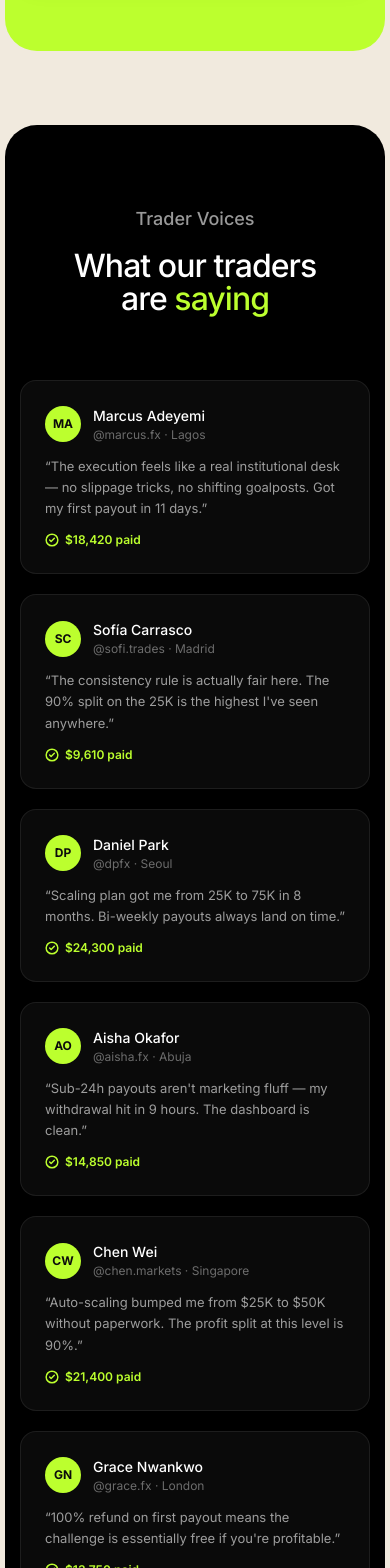
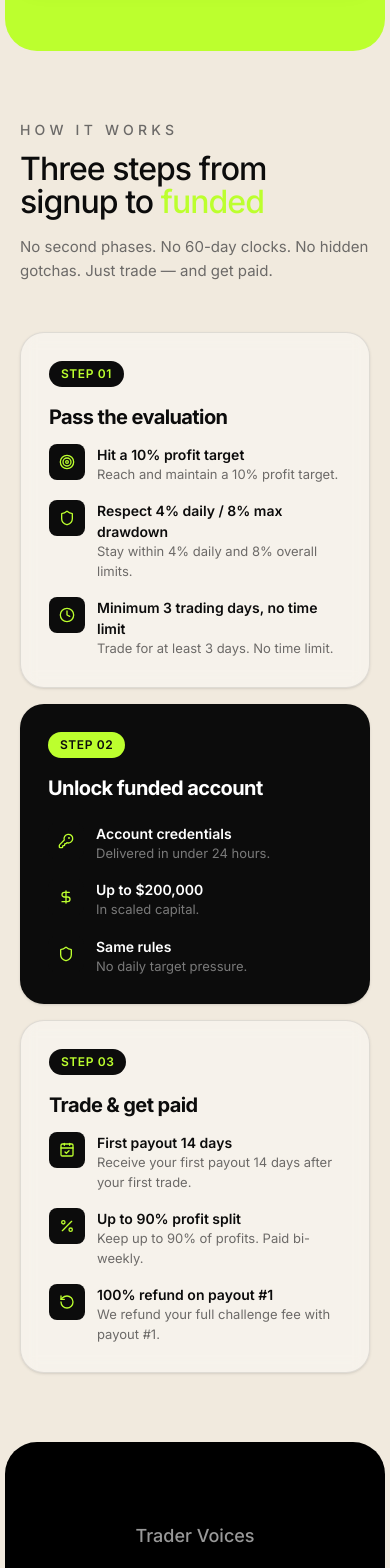
Before and after one commit to jatinkatariaaaa/thepeoplepropwebsite, a Next.js app: page /v2 in a window 390 px wide. Shown: the part 6920-8488 px from the top of the page. Built offline with nearby package versions, Linux system fonts and the light colour scheme.

Commit message:
feat(v2): add horizontal scrolling evaluation steps from v3

```diff
--- a/src/app/v2/page.tsx
+++ b/src/app/v2/page.tsx
@@ -16,7 +16,18 @@ import {
   MoonStar,
   RotateCcw,
   BadgeDollarSign,
+  Target,
+  KeyRound,
+  DollarSign,
+  Percent,
+  CalendarCheck,
+  ArrowRight,
 } from "lucide-react";
+
+import gsap from "gsap";
+import { ScrollTrigger } from "gsap/ScrollTrigger";
+
+gsap.registerPlugin(ScrollTrigger);
 
 import { cn } from "@/lib/utils";
 import { V2ChallengeCalculator } from "@/components/landing/V2ChallengeCalculator";
@@ -32,6 +43,176 @@ import { V2ChallengeCalculator } from "@/components/landing/V2ChallengeCalculato
    • Giant typography, tight tracking
    • Neon lime (#bcff2e) accent
    ═══════════════════════════════════════════════════════════════ */
+
+/* ---------- GSAP / ScrollTrigger Helpers ---------- */
+function useReducedMotion() {
+  const [reduced, setReduced] = useState(false);
+  useEffect(() => {
+    const mq = window.matchMedia("(prefers-reduced-motion: reduce)");
+    const update = () => setReduced(mq.matches);
+    update();
+    mq.addEventListener("change", update);
+    return () => mq.removeEventListener("change", update);
+  }, []);
+  return reduced;
+}
+
+type StepBullet = { icon: any; t: string; s: string };
+type Step = { badge: string; title: string; dark: boolean; bullets: StepBullet[] };
+
+const STEPS: Step[] = [
+  {
+    badge: "Step 01",
+    title: "Pass the evaluation",
+    dark: false,
+    bullets: [
+      { icon: Target, t: "Hit a 10% profit target", s: "Reach and maintain a 10% profit target." },
+      { icon: Shield, t: "Respect 4% daily / 8% max drawdown", s: "Stay within 4% daily and 8% overall limits." },
+      { icon: Clock, t: "Minimum 3 trading days, no time limit", s: "Trade for at least 3 days. No time limit." },
+    ],
+  },
+  {
+    badge: "Step 02",
+    title: "Unlock funded account",
+    dark: true,
+    bullets: [
+      { icon: KeyRound, t: "Account credentials", s: "Delivered in under 24 hours." },
+      { icon: DollarSign, t: "Up to $200,000", s: "In scaled capital." },
+      { icon: Shield, t: "Same rules", s: "No daily target pressure." },
+    ],
+  },
+  {
+    badge: "Step 03",
+    title: "Trade & get paid",
+    dark: false,
+    bullets: [
+      { icon: CalendarCheck, t: "First payout 14 days", s: "Receive your first payout 14 days after your first trade." },
+      { icon: Percent, t: "Up to 90% profit split", s: "Keep up to 90% of profits. Paid bi-weekly." },
+      { icon: RotateCcw, t: "100% refund on payout #1", s: "We refund your full challenge fee with payout #1." },
+    ],
+  },
+];
+
+function StepBullets({ step }: { step: Step }) {
+  return (
+    <div className="flex flex-col gap-4">
+      {step.bullets.map((b) => (
+        <div key={b.t} className="flex gap-3">
+          <span className="flex h-9 w-9 shrink-0 items-center justify-center rounded-lg bg-[#0c0c0c]">
+            <b.icon className="h-4 w-4 text-[#bcff2e]" strokeWidth={2} />
+          </span>
+          <div>
+            <div className={cn("text-[14px] font-semibold", step.dark ? "text-white" : "text-[#0c0c0c]")}>{b.t}</div>
+            <div className={cn("text-[13px]", step.dark ? "text-white/45" : "text-[#6c6a68]")}>{b.s}</div>
+          </div>
+        </div>
+      ))}
+    </div>
+  );
+}
+
+function PinnedSteps() {
+  const reduced = useReducedMotion();
+  const sectionRef = useRef<HTMLDivElement>(null);
+  const trackRef = useRef<HTMLDivElement>(null);
+
+  useEffect(() => {
+    if (reduced || !sectionRef.current || !trackRef.current) return;
+    const ctx = gsap.context(() => {
+      const track = trackRef.current!;
+      const getShift = () => Math.max(0, track.scrollWidth - window.innerWidth);
+
+      gsap.to(track, {
+        x: () => -getShift(),
+        ease: "none",
+        scrollTrigger: {
+          trigger: sectionRef.current,
+          start: "top top",
+          end: () => "+=" + getShift(),
+          scrub: 1,
+          pin: true,
+          anticipatePin: 1,
+          invalidateOnRefresh: true,
+        },
+      });
+
+      gsap.fromTo(
+        "[data-steps-progress]",
+        { scaleX: 0 },
+        {
+          scaleX: 1,
+          ease: "none",
+          scrollTrigger: {
+            trigger: sectionRef.current,
+            start: "top top",
+            end: () => "+=" + getShift(),
+            scrub: 1,
+          },
+        }
+      );
+    }, sectionRef);
+    return () => ctx.revert();
+  }, [reduced]);
+
+  return (
+    <div ref={sectionRef} className="relative hidden h-dvh overflow-hidden lg:block bg-[#f1eade]">
+      <div className="absolute left-10 right-10 top-[calc(7.5rem+1rem)] z-20 h-[2px] bg-[#0c0c0c]/10">
+        <div data-steps-progress className="h-full w-full origin-left scale-x-0 bg-[#0c0c0c]" />
+      </div>
+
+      <div ref={trackRef} className="flex h-full w-max items-center will-change-transform">
+        <div className="flex h-full w-screen shrink-0 flex-col justify-center px-10 xl:px-20">
+          <div className="max-w-xl">
+            <div className="mb-3 text-sm font-medium uppercase tracking-[0.3em] text-[#6c6a68]">How It Works</div>
+            <h2 className="font-medium tracking-[-0.03em] text-[#0c0c0c]" style={{ fontSize: "clamp(2.5rem, 5vw, 4rem)" }}>
+              Three steps from
+              <br />
+              signup to <span className="text-[#bcff2e]">funded</span>
+            </h2>
+            <p className="mt-5 max-w-md text-[15px] leading-relaxed text-[#6c6a68]">
+              No second phases. No 60-day clocks. No hidden gotchas. Just keep scrolling — then trade and get paid.
+            </p>
+            <div className="mt-8 inline-flex items-center gap-2 text-[14px] font-medium text-[#0c0c0c]/50">
+              Scroll to explore <ArrowRight className="h-4 w-4" />
+            </div>
+          </div>
+        </div>
+
+        {STEPS.map((step, i) => (
+          <div key={step.badge} className="flex h-full w-screen shrink-0 items-center px-10 xl:px-20">
+            <div className="grid w-full max-w-6xl grid-cols-[auto_1fr] items-center gap-10 xl:gap-16">
+              <div
+                className="select-none font-black leading-none tracking-[-0.05em] text-[#0c0c0c]/[0.08]"
+                style={{ fontSize: "clamp(8rem, 20vw, 22rem)" }}
+              >
+                {String(i + 1).padStart(2, "0")}
+              </div>
+              <div
+                className={cn(
+                  "max-w-md rounded-[2rem] p-9 shadow-xl",
+                  step.dark ? "bg-[#0c0c0c]" : "border border-[#0c0c0c]/10 bg-white/50 backdrop-blur-sm"
+                )}
+              >
+                <span
+                  className={cn(
+                    "mb-5 inline-flex w-fit items-center rounded-full px-3 py-1 text-[12px] font-semibold uppercase tracking-wider",
+                    step.dark ? "bg-[#bcff2e] text-[#0c0c0c]" : "bg-[#0c0c0c] text-[#bcff2e]"
+                  )}
+                >
+                  {step.badge}
+                </span>
+                <h3 className={cn("mb-6 text-2xl font-bold tracking-tight", step.dark ? "text-white" : "text-[#0c0c0c]")}>
+                  {step.title}
+                </h3>
+                <StepBullets step={step} />
+              </div>
+            </div>
+          </div>
+        ))}
+      </div>
+    </div>
+  );
+}
 
 /* ---------- Animated Counter ---------- */
 function AnimatedCounter({ end, suffix = "" }: { end: number; suffix?: string }) {
@@ -560,6 +741,55 @@ export default function V2Page() {
       </section>
 
       {/* ═══════════════════════════════════════════════
+          SECTION 6.5: EVALUATION STEPS
+          ═══════════════════════════════════════════════ */}
+      <PinnedSteps />
+
+      <section className="w-full pb-16 lg:hidden">
+        <div className="w-full px-5">
+          <Reveal>
+            <div className="mb-12 flex flex-wrap items-end justify-between gap-6">
+              <div className="max-w-xl">
+                <div className="mb-3 text-sm font-medium uppercase tracking-[0.3em] text-[#6c6a68]">How It Works</div>
+                <h2 className="font-medium tracking-[-0.03em] text-[#0c0c0c]" style={{ fontSize: "clamp(2rem, 5vw, 3.25rem)" }}>
+                  Three steps from signup to <span className="text-[#bcff2e]">funded</span>
+                </h2>
+                <p className="mt-4 max-w-md text-[15px] leading-relaxed text-[#6c6a68]">
+                  No second phases. No 60-day clocks. No hidden gotchas. Just trade — and get paid.
+                </p>
+              </div>
+            </div>
+          </Reveal>
+
+          <div className="grid gap-4 md:gap-5 sm:grid-cols-2">
+            <Reveal>
+              <div className="flex h-full flex-col rounded-3xl border border-[#0c0c0c]/10 bg-white/40 p-7 backdrop-blur-sm shadow-sm">
+                <span className="mb-5 inline-flex w-fit items-center rounded-full bg-[#0c0c0c] px-3 py-1 text-[12px] font-semibold uppercase tracking-wider text-[#bcff2e]">Step 01</span>
+                <h3 className="mb-4 text-xl font-bold tracking-tight text-[#0c0c0c]">Pass the evaluation</h3>
+                <StepBullets step={STEPS[0]} />
+              </div>
+            </Reveal>
+
+            <Reveal delay={0.1}>
+              <div className="flex h-full flex-col rounded-3xl bg-[#0c0c0c] p-7 shadow-sm">
+                <span className="mb-5 inline-flex w-fit items-center rounded-full bg-[#bcff2e] px-3 py-1 text-[12px] font-semibold uppercase tracking-wider text-[#0c0c0c]">Step 02</span>
+                <h3 className="mb-6 text-xl font-bold tracking-tight text-white">Unlock funded account</h3>
+                <StepBullets step={STEPS[1]} />
+              </div>
+            </Reveal>
+
+            <Reveal delay={0.2}>
+              <div className="flex h-full flex-col rounded-3xl border border-[#0c0c0c]/10 bg-white/40 p-7 backdrop-blur-sm shadow-sm">
+                <span className="mb-5 inline-flex w-fit items-center rounded-full bg-[#0c0c0c] px-3 py-1 text-[12px] font-semibold uppercase tracking-wider text-[#bcff2e]">Step 03</span>
+                <h3 className="mb-4 text-xl font-bold tracking-tight text-[#0c0c0c]">Trade &amp; get paid</h3>
+                <StepBullets step={STEPS[2]} />
+              </div>
+            </Reveal>
+          </div>
+        </div>
+      </section>
+
+      {/* ═══════════════════════════════════════════════
           SECTION 7: TESTIMONIALS — Black Card
           ═══════════════════════════════════════════════ */}
       <section className="w-full pb-16 lg:pb-24">
```
